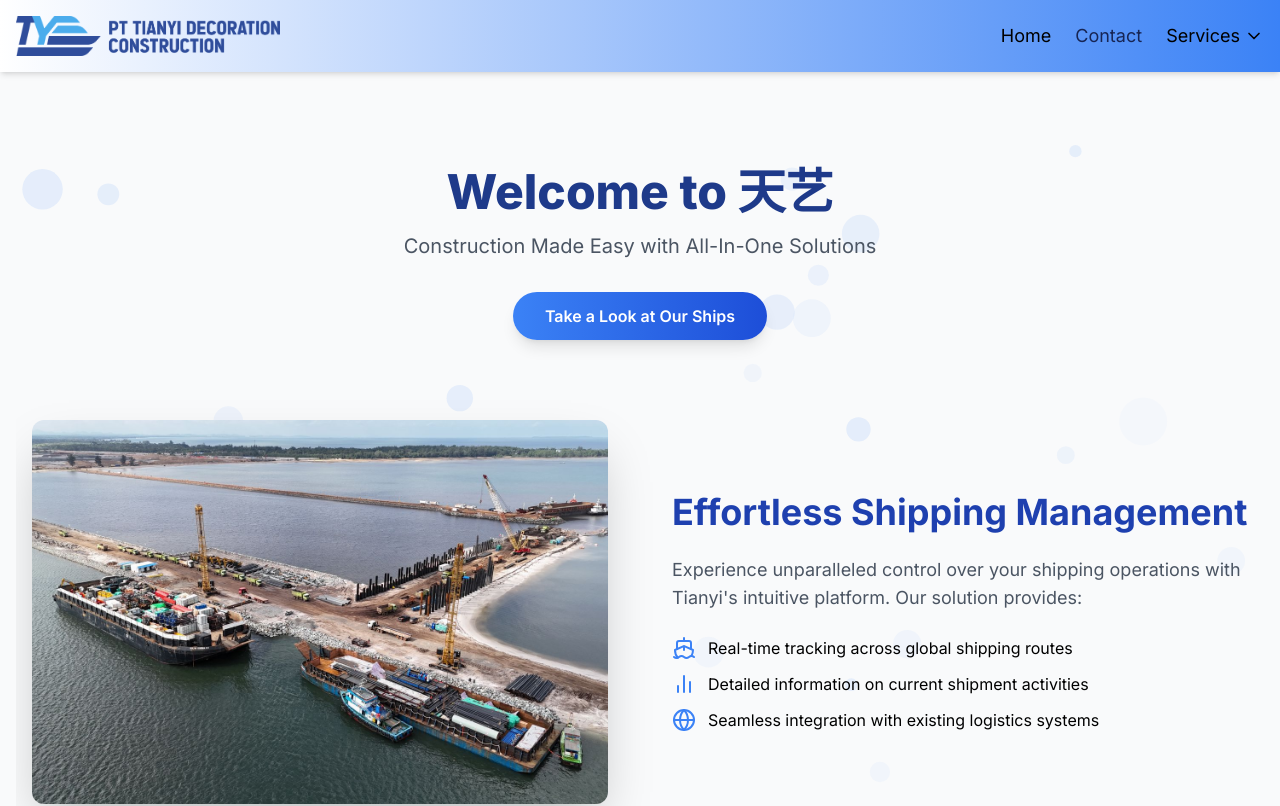
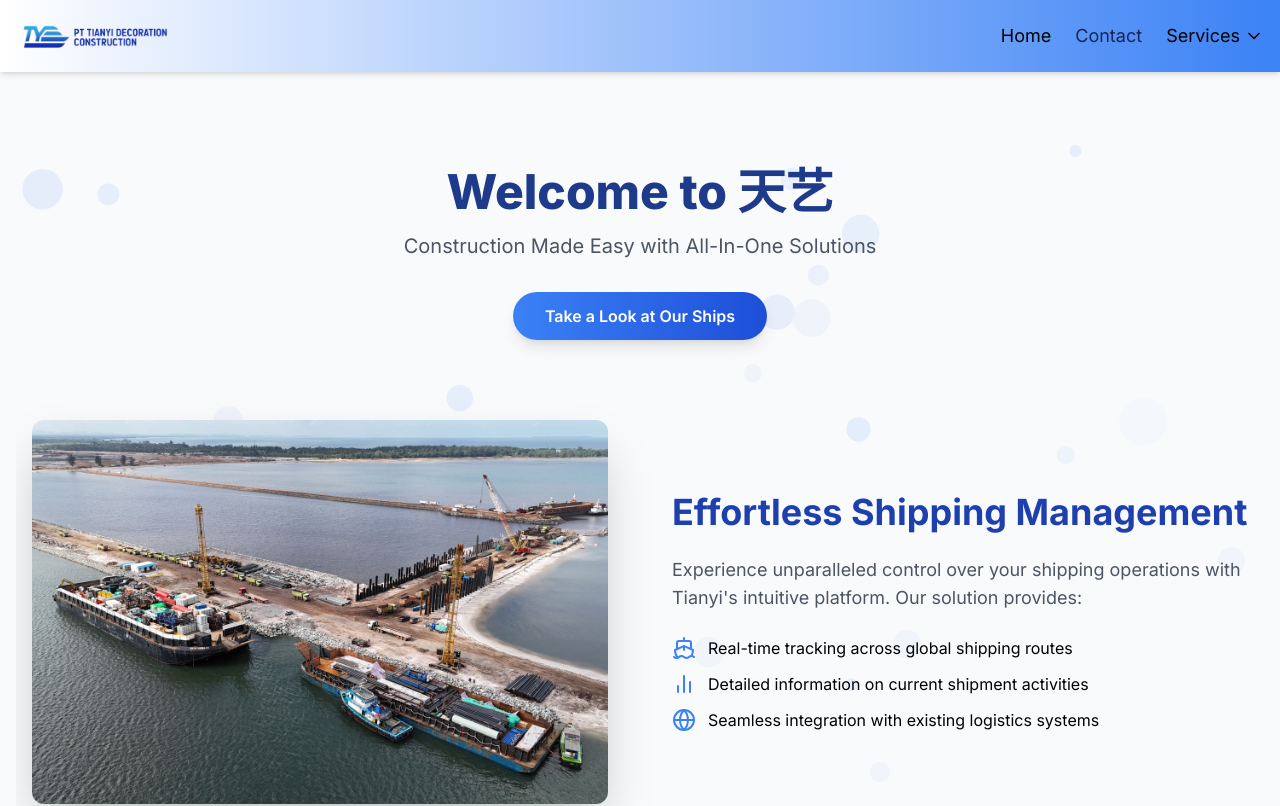
Before and after one commit to WinstonAlfred/Tianyi-User, a Next.js app: page / in a window 1280 px wide. Shown: the top 806 px of the page. Built offline with nearby package versions, Linux system fonts and the light colour scheme.

Commit message:
modified:   app/layout.tsx 	modified:   public/logo.png

```diff
--- a/app/layout.tsx
+++ b/app/layout.tsx
@@ -65,8 +65,8 @@
                 <Link href="/">
                   <Image
                     src="/logo.png"
-                    width={150}
-                    height={40}
+                    width={200}
+                    height={100}
                     alt="ShipTrack Logo"
                     className="max-h-10 w-auto cursor-pointer"
                   />
```
Also changed, not shown: public/logo.png.
